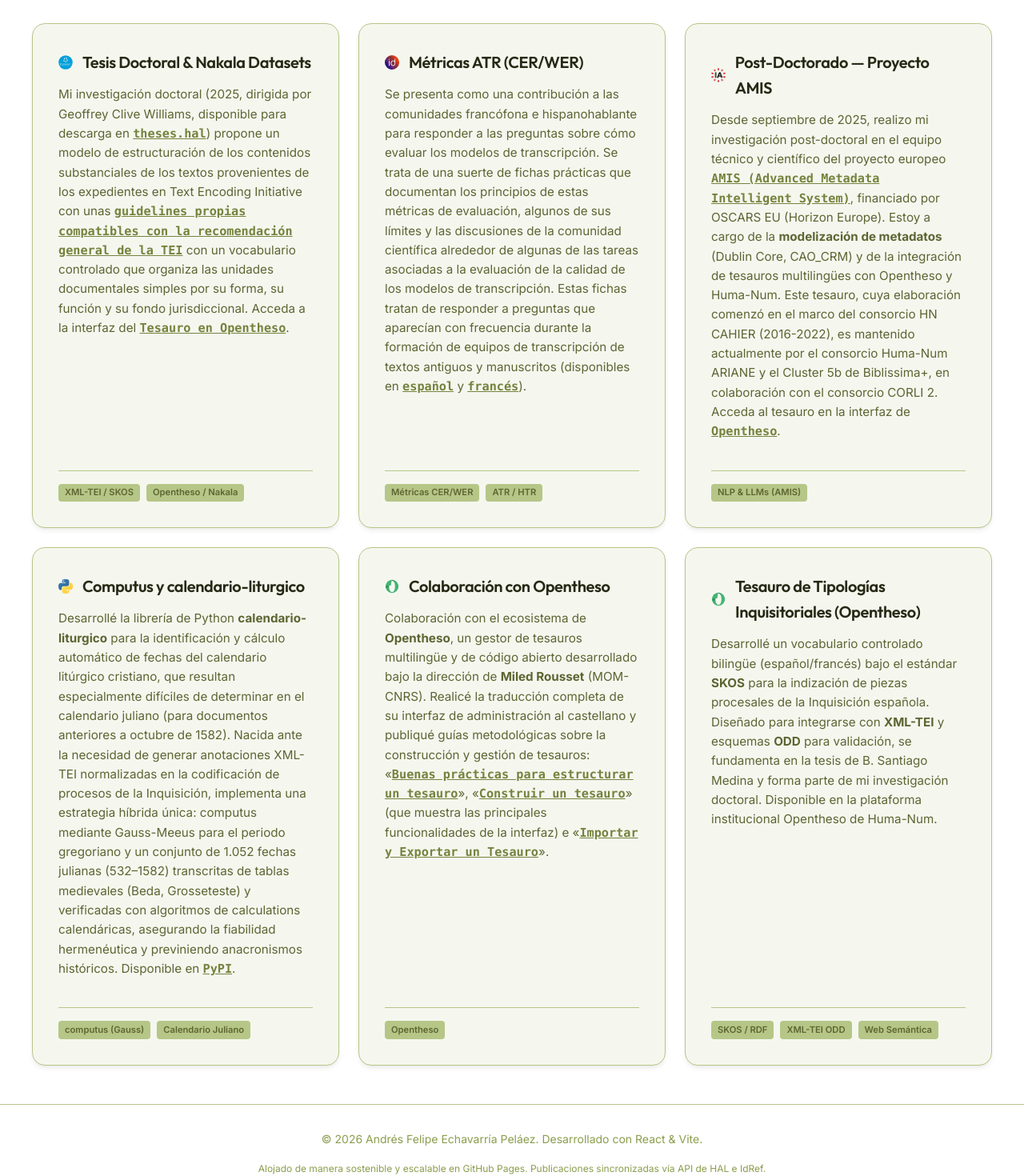
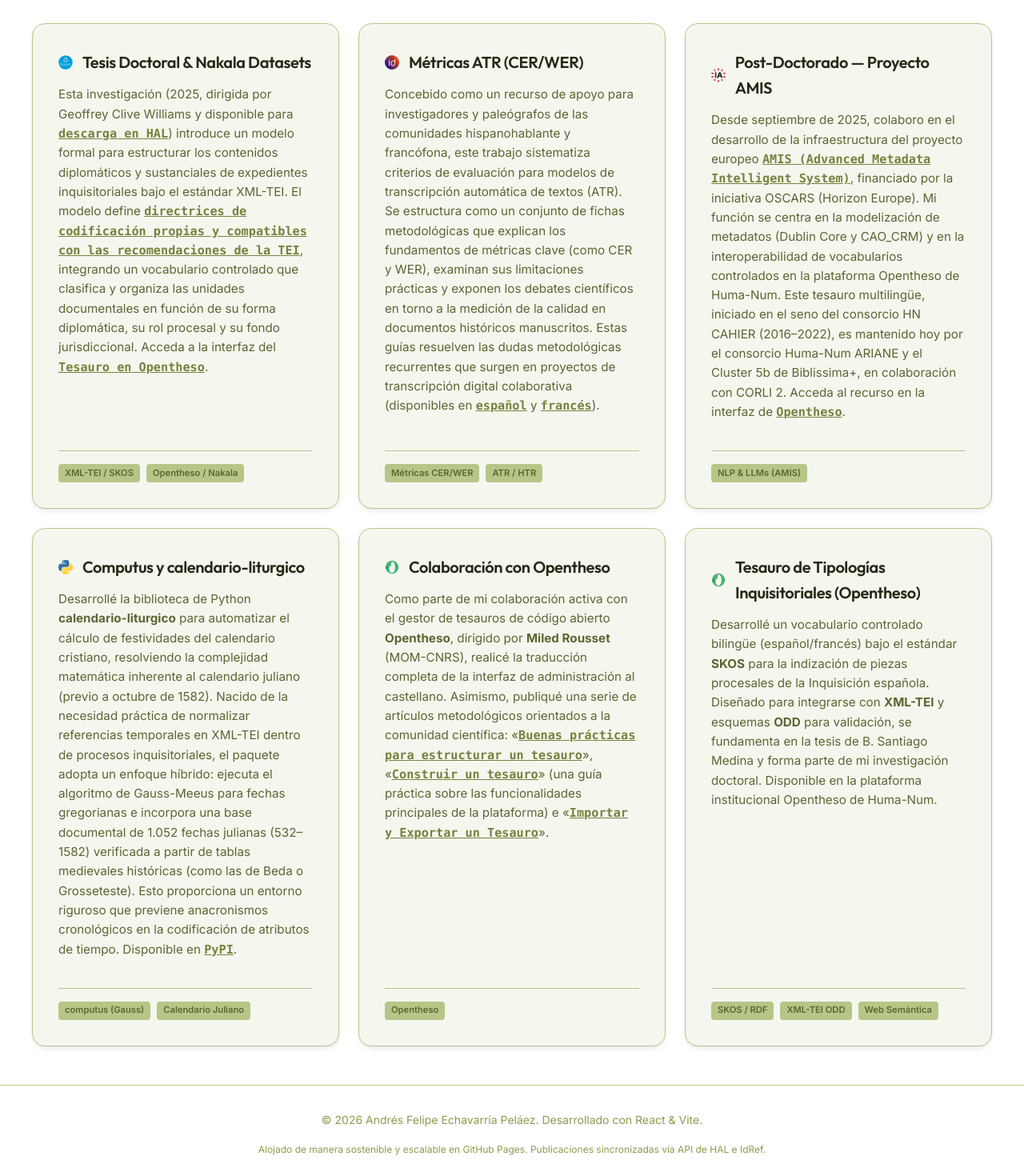
Before and after one commit to andresecha/personal, a React (Vite) app: page / in a window 1280 px wide. Shown: the part 1041-2511 px from the top of the page at 80% size. Built offline with nearby package versions, Linux system fonts and the light colour scheme.

Commit message:
style(profile): refine and polish biographies and R&D card descriptions into premium academic Spanish

```diff
--- a/src/App.jsx
+++ b/src/App.jsx
@@ -196,7 +196,7 @@
 const tools = [
   {
     title: 'calendario-liturgico (PyPI)',
-    desc: 'Librería de Python en PyPI para el cálculo automático de fechas del calendario litúrgico cristiano, enfocada en la resolución del calendario juliano (previo a 1582) y su integración en el marcado XML-TEI. Su concepción y validación histórica se detallan en la ponencia "Du script artisanal à l\'infrastructure ouverte : genèse, enjeux et fondements de Calendario litúrgico" (Coloquio Humanistica 2026).',
+    desc: 'Biblioteca de Python para calcular fechas del calendario litúrgico cristiano, orientada a resolver las complejidades del calendario juliano (periodo 532-1582) y a normalizar datos temporales en esquemas XML-TEI. Su fundamentación científica y validación histórica con fuentes medievales se exponen en la ponencia "Du script artisanal à l\'infrastructure ouverte : genèse, enjeux et fondements de Calendario litúrgico" (Coloquio Humanistica 2026).',
     tags: ['Python', 'Computus', 'Gauss', 'PyPI', 'Humanistica', 'Ciencia Abierta'],
     link: 'https://pypi.org/project/calendario-liturgico/0.1.0/',
     buttonText: 'Ver en PyPI'
@@ -245,7 +245,7 @@
   },
   {
     title: 'Traducción y Documentación de Opentheso (Hypotheses)',
-    desc: 'Traducción al castellano de la interfaz de administración de Opentheso y publicación de las guías metodológicas: "Buenas prácticas para estructurar un tesauro", "Construir un tesauro" (que muestra las principales funcionalidades de la interfaz) e "Importar y Exportar un Tesauro".',
+    desc: 'Traducción completa de la interfaz de administración de Opentheso al español, acompañada de una serie de guías metodológicas publicadas para la gestión de vocabularios controlados: "Buenas prácticas para estructurar un tesauro", "Construir un tesauro" e "Importar y Exportar un Tesauro".',
     tags: ['Opentheso', 'Traducción', 'Documentación', 'ARIANE', 'Hypotheses'],
     link: 'https://opentheso.hypotheses.org/5174',
     buttonText: 'Ver en Hypotheses'
@@ -552,10 +552,10 @@
                 <p className="profile-title">Humanidades Digitales & Ciencia de Textos</p>
                 <h1>Andrés Felipe Echavarría Peláez</h1>
                 <p className="profile-bio" style={{ fontSize: '1.05rem', lineHeight: '1.7', color: 'var(--text-secondary)' }}>
-                  Soy un investigador colombo-francés especializado en la convergencia de las humanidades tradicionales con las tecnologías digitales. Mi labor integra disciplinas tales como historia, filología, lingüística, lexicografía o ciencia de los textos. Actualmente me desempeño como ingeniero de investigación en informática aplicada a las humanidades digitales en el <strong>Centre National de la Recherche Scientifique (CNRS)</strong>. Desde este rol participo en el desarrollo del proyecto europeo <strong>AMIS (Advanced Metadata Intelligent System)</strong>, financiado por el programa Horizon Europe (OSCARS). Asimismo, soy miembro del comité de pilotaje científico, ejerzo de webmaster para el Consorcio <strong>ARIANE</strong> y colaboro en el proyecto <strong><a href="http://cartas.huma-num.fr/" target="_blank" rel="noopener noreferrer">ANR CARTAS</a></strong>, iniciativas adscritas a la infraestructura de investigación <strong>Huma-Num</strong>.
+                  Soy un investigador colombo-francés especializado en la intersección de las disciplinas humanísticas tradicionales y las tecnologías digitales. Mi labor integra métodos de la historia, la filología, la lingüística, la lexicografía y la ciencia de los textos. Actualmente me desempeño como ingeniero de investigación en humanidades digitales en el <strong>Centre National de la Recherche Scientifique (CNRS)</strong>. En este marco, participo en el desarrollo de <strong>AMIS (Advanced Metadata Intelligent System)</strong>, proyecto europeo financiado por el programa Horizon Europe (OSCARS). Asimismo, formo parte del comité de pilotaje científico como webmaster del Consorcio <strong>ARIANE</strong> y del proyecto <strong><a href="http://cartas.huma-num.fr/" target="_blank" rel="noopener noreferrer">ANR CARTAS</a></strong>, ambas iniciativas integradas en la infraestructura de investigación <strong>Huma-Num</strong>.
                 </p>
                 <p className="profile-bio" style={{ fontSize: '1.05rem', lineHeight: '1.7', color: 'var(--text-secondary)', marginTop: '1rem', marginBottom: '2.5rem' }}>
-                  Mi formación académica comenzó con una Licenciatura en Artes Plásticas en la Universidad de Antioquia, complementada con un Diploma Nacional Superior de Expresión Plástica en la Escuela Europea Superior de Arte de Bretaña. Posteriormente obtuve una Maestría en Humanidades Digitales, Letras y Lexicografía en la Universidad de Bretagne Sud y concluí mi doctorado en Estudios Románicos y Humanidades Digitales en la Universidad de Montpellier Paul-Valéry. Una tesis que toma como prototipo los procesos de la inquisición para proponer un ejercicio práctico de la teoría de la <a href="https://networkcultures.org/wp-content/uploads/2018/03/Marcello_Vitali-Rosati_OnEditorialization-complete.pdf" target="_blank" rel="noopener noreferrer">editorialización</a> de <a href="https://networkcultures.org/wp-content/uploads/2018/03/Marcello_Vitali-Rosati_OnEditorialization-complete.pdf" target="_blank" rel="noopener noreferrer">Marcello Vitali-Rosati</a> es un ejercicio de abrir la ciencia y de producir aproximaciones metodológicas que fomentan la colaboración alrededor de datos históricos.
+                  Mi trayectoria académica se inició con una Licenciatura en Artes Plásticas por la Universidad de Antioquia, complementada en Francia con un Diploma Nacional Superior de Expresión Plástica en la Escuela Europea Superior de Arte de Bretaña. Posteriormente, obtuve una Maestría en Humanidades Digitales, Letras y Lexicografía en la Universidad de Bretagne Sud, para luego concluir mi doctorado en Estudios Románicos y Humanidades Digitales en la Universidad de Montpellier Paul-Valéry. Mi tesis doctoral, que toma como caso de estudio los procesos de la Inquisición española, propone una aplicación práctica de la teoría de la <a href="https://networkcultures.org/wp-content/uploads/2018/03/Marcello_Vitali-Rosati_OnEditorialization-complete.pdf" target="_blank" rel="noopener noreferrer">editorialización</a> formulada por <a href="https://networkcultures.org/wp-content/uploads/2018/03/Marcello_Vitali-Rosati_OnEditorialization-complete.pdf" target="_blank" rel="noopener noreferrer">Marcello Vitali-Rosati</a>. Esta investigación representa un esfuerzo por impulsar la ciencia abierta y desarrollar marcos metodológicos que promuevan la colaboración académica en torno a datos históricos.
                 </p>
 
                 <div className="profile-socials">
@@ -584,7 +584,7 @@
                     <ThesesLogo size={18} /> Tesis Doctoral & Nakala Datasets
                   </h3>
                   <p style={{ fontSize: '0.95rem', lineHeight: '1.6', color: 'var(--text-secondary)', flexGrow: 1 }}>
-                    Mi investigación doctoral (2025, dirigida por Geoffrey Clive Williams, disponible para descarga en <a href="https://theses.hal.science/tel-05318449v1/file/2025_ECHAVARRIA-PELAEZ_arch.pdf" target="_blank" rel="noopener noreferrer">theses.hal</a>) propone un modelo de estructuración de los contenidos substanciales de los textos provenientes de los expedientes en Text Encoding Initiative con unas <a href="https://aechavarria.gitpages.huma-num.fr/annexesthese/" target="_blank" rel="noopener noreferrer">guidelines propias compatibles con la recomendación general de la TEI</a> con un vocabulario controlado que organiza las unidades documentales simples por su forma, su función y su fondo jurisdiccional. Acceda a la interfaz del <a href="https://opentheso.huma-num.fr/?idt=Inq_Thes" target="_blank" rel="noopener noreferrer">Tesauro en Opentheso</a>.
+                    Esta investigación (2025, dirigida por Geoffrey Clive Williams y disponible para <a href="https://theses.hal.science/tel-05318449v1/file/2025_ECHAVARRIA-PELAEZ_arch.pdf" target="_blank" rel="noopener noreferrer">descarga en HAL</a>) introduce un modelo formal para estructurar los contenidos diplomáticos y sustanciales de expedientes inquisitoriales bajo el estándar XML-TEI. El modelo define <a href="https://aechavarria.gitpages.huma-num.fr/annexesthese/" target="_blank" rel="noopener noreferrer">directrices de codificación propias y compatibles con las recomendaciones de la TEI</a>, integrando un vocabulario controlado que clasifica y organiza las unidades documentales en función de su forma diplomática, su rol procesal y su fondo jurisdiccional. Acceda a la interfaz del <a href="https://opentheso.huma-num.fr/?idt=Inq_Thes" target="_blank" rel="noopener noreferrer">Tesauro en Opentheso</a>.
                   </p>
                   <div style={{ display: 'flex', gap: '0.5rem', flexWrap: 'wrap', marginTop: '1.25rem', borderTop: '1px solid var(--border-color)', paddingTop: '1rem' }}>
                     <span className="tool-tag">XML-TEI / SKOS</span>
@@ -601,7 +601,7 @@
                     <HalLogo size={18} /> Métricas ATR (CER/WER)
                   </h3>
                   <p style={{ fontSize: '0.95rem', lineHeight: '1.6', color: 'var(--text-secondary)', flexGrow: 1 }}>
-                    Se presenta como una contribución a las comunidades francófona e hispanohablante para responder a las preguntas sobre cómo evaluar los modelos de transcripción. Se trata de una suerte de fichas prácticas que documentan los principios de estas métricas de evaluación, algunos de sus límites y las discusiones de la comunidad científica alrededor de algunas de las tareas asociadas a la evaluación de la calidad de los modelos de transcripción. Estas fichas tratan de responder a preguntas que aparecían con frecuencia durante la formación de equipos de transcripción de textos antiguos y manuscritos (disponibles en <a href="https://hal.science/hal-05267874v1" target="_blank" rel="noopener noreferrer">español</a> y <a href="https://hal.science/hal-05267873v1" target="_blank" rel="noopener noreferrer">francés</a>).
+                    Concebido como un recurso de apoyo para investigadores y paleógrafos de las comunidades hispanohablante y francófona, este trabajo sistematiza criterios de evaluación para modelos de transcripción automática de textos (ATR). Se estructura como un conjunto de fichas metodológicas que explican los fundamentos de métricas clave (como CER y WER), examinan sus limitaciones prácticas y exponen los debates científicos en torno a la medición de la calidad en documentos históricos manuscritos. Estas guías resuelven las dudas metodológicas recurrentes que surgen en proyectos de transcripción digital colaborativa (disponibles en <a href="https://hal.science/hal-05267874v1" target="_blank" rel="noopener noreferrer">español</a> y <a href="https://hal.science/hal-05267873v1" target="_blank" rel="noopener noreferrer">francés</a>).
                   </p>
                   <div style={{ display: 'flex', gap: '0.5rem', flexWrap: 'wrap', marginTop: '1.25rem', borderTop: '1px solid var(--border-color)', paddingTop: '1rem' }}>
                     <span className="tool-tag">Métricas CER/WER</span>
@@ -618,7 +618,7 @@
                     <ArianeLogo size={18} /> Post-Doctorado — Proyecto AMIS
                   </h3>
                   <p style={{ fontSize: '0.95rem', lineHeight: '1.6', color: 'var(--text-secondary)', flexGrow: 1 }}>
-                    Desde septiembre de 2025, realizo mi investigación post-doctoral en el equipo técnico y científico del proyecto europeo <a href="https://oscars-project.eu/projects/amis-advanced-metadata-intelligent-system" target="_blank" rel="noopener noreferrer">AMIS (Advanced Metadata Intelligent System)</a>, financiado por OSCARS EU (Horizon Europe). Estoy a cargo de la <strong>modelización de metadatos</strong> (Dublin Core, CAO_CRM) y de la integración de tesauros multilingües con Opentheso y Huma-Num. Este tesauro, cuya elaboración comenzó en el marco del consorcio HN CAHIER (2016-2022), es mantenido actualmente por el consorcio Huma-Num ARIANE y el Cluster 5b de Biblissima+, en colaboración con el consorcio CORLI 2. Acceda al tesauro en la interfaz de <a href="https://opentheso.huma-num.fr/?idt=43" target="_blank" rel="noopener noreferrer">Opentheso</a>.
+                    Desde septiembre de 2025, colaboro en el desarrollo de la infraestructura del proyecto europeo <a href="https://oscars-project.eu/projects/amis-advanced-metadata-intelligent-system" target="_blank" rel="noopener noreferrer">AMIS (Advanced Metadata Intelligent System)</a>, financiado por la iniciativa OSCARS (Horizon Europe). Mi función se centra en la modelización de metadatos (Dublin Core y CAO_CRM) y en la interoperabilidad de vocabularios controlados en la plataforma Opentheso de Huma-Num. Este tesauro multilingüe, iniciado en el seno del consorcio HN CAHIER (2016–2022), es mantenido hoy por el consorcio Huma-Num ARIANE y el Cluster 5b de Biblissima+, en colaboración con CORLI 2. Acceda al recurso en la interfaz de <a href="https://opentheso.huma-num.fr/?idt=43" target="_blank" rel="noopener noreferrer">Opentheso</a>.
                   </p>
                   <div style={{ display: 'flex', gap: '0.5rem', flexWrap: 'wrap', marginTop: '1.25rem', borderTop: '1px solid var(--border-color)', paddingTop: '1rem' }}>
                     <span className="tool-tag">NLP & LLMs (AMIS)</span>
@@ -634,7 +634,7 @@
                     <PythonLogo size={18} /> Computus y calendario-liturgico
                   </h3>
                   <p style={{ fontSize: '0.95rem', lineHeight: '1.6', color: 'var(--text-secondary)', flexGrow: 1 }}>
-                    Desarrollé la librería de Python <strong>calendario-liturgico</strong> para la identificación y cálculo automático de fechas del calendario litúrgico cristiano, que resultan especialmente difíciles de determinar en el calendario juliano (para documentos anteriores a octubre de 1582). Nacida ante la necesidad de generar anotaciones XML-TEI normalizadas en la codificación de procesos de la Inquisición, implementa una estrategia híbrida única: computus mediante Gauss-Meeus para el periodo gregoriano y un conjunto de 1.052 fechas julianas (532–1582) transcritas de tablas medievales (Beda, Grosseteste) y verificadas con algoritmos de calculations calendáricas, asegurando la fiabilidad hermenéutica y previniendo anacronismos históricos. Disponible en <a href="https://pypi.org/project/calendario-liturgico/0.1.0/" target="_blank" rel="noopener noreferrer">PyPI</a>.
+                    Desarrollé la biblioteca de Python <strong>calendario-liturgico</strong> para automatizar el cálculo de festividades del calendario cristiano, resolviendo la complejidad matemática inherente al calendario juliano (previo a octubre de 1582). Nacido de la necesidad práctica de normalizar referencias temporales en XML-TEI dentro de procesos inquisitoriales, el paquete adopta un enfoque híbrido: ejecuta el algoritmo de Gauss-Meeus para fechas gregorianas e incorpora una base documental de 1.052 fechas julianas (532–1582) verificada a partir de tablas medievales históricas (como las de Beda o Grosseteste). Esto proporciona un entorno riguroso que previene anacronismos cronológicos en la codificación de atributos de tiempo. Disponible en <a href="https://pypi.org/project/calendario-liturgico/0.1.0/" target="_blank" rel="noopener noreferrer">PyPI</a>.
                   </p>
                   <div style={{ display: 'flex', gap: '0.5rem', flexWrap: 'wrap', marginTop: '1.25rem', borderTop: '1px solid var(--border-color)', paddingTop: '1rem' }}>
                     <span className="tool-tag">computus (Gauss)</span>
@@ -651,7 +651,7 @@
                     <OpenthesoLogo size={18} /> Colaboración con Opentheso
                   </h3>
                   <p style={{ fontSize: '0.95rem', lineHeight: '1.6', color: 'var(--text-secondary)', flexGrow: 1 }}>
-                    Colaboración con el ecosistema de <strong>Opentheso</strong>, un gestor de tesauros multilingüe y de código abierto desarrollado bajo la dirección de <strong>Miled Rousset</strong> (MOM-CNRS). Realicé la traducción completa de su interfaz de administración al castellano y publiqué guías metodológicas sobre la construcción y gestión de tesauros: «<a href="https://opentheso.hypotheses.org/4944" target="_blank" rel="noopener noreferrer">Buenas prácticas para estructurar un tesauro</a>», «<a href="https://opentheso.hypotheses.org/4978" target="_blank" rel="noopener noreferrer">Construir un tesauro</a>» (que muestra las principales funcionalidades de la interfaz) e «<a href="https://opentheso.hypotheses.org/5174" target="_blank" rel="noopener noreferrer">Importar y Exportar un Tesauro</a>».
+                    Como parte de mi colaboración activa con el gestor de tesauros de código abierto <strong>Opentheso</strong>, dirigido por <strong>Miled Rousset</strong> (MOM-CNRS), realicé la traducción completa de la interfaz de administración al castellano. Asimismo, publiqué una serie de artículos metodológicos orientados a la comunidad científica: «<a href="https://opentheso.hypotheses.org/4944" target="_blank" rel="noopener noreferrer">Buenas prácticas para estructurar un tesauro</a>», «<a href="https://opentheso.hypotheses.org/4978" target="_blank" rel="noopener noreferrer">Construir un tesauro</a>» (una guía práctica sobre las funcionalidades principales de la plataforma) e «<a href="https://opentheso.hypotheses.org/5174" target="_blank" rel="noopener noreferrer">Importar y Exportar un Tesauro</a>».
                   </p>
                   <div style={{ display: 'flex', gap: '0.5rem', flexWrap: 'wrap', marginTop: '1.25rem', borderTop: '1px solid var(--border-color)', paddingTop: '1rem' }}>
                     <span className="tool-tag">Opentheso</span>
```
